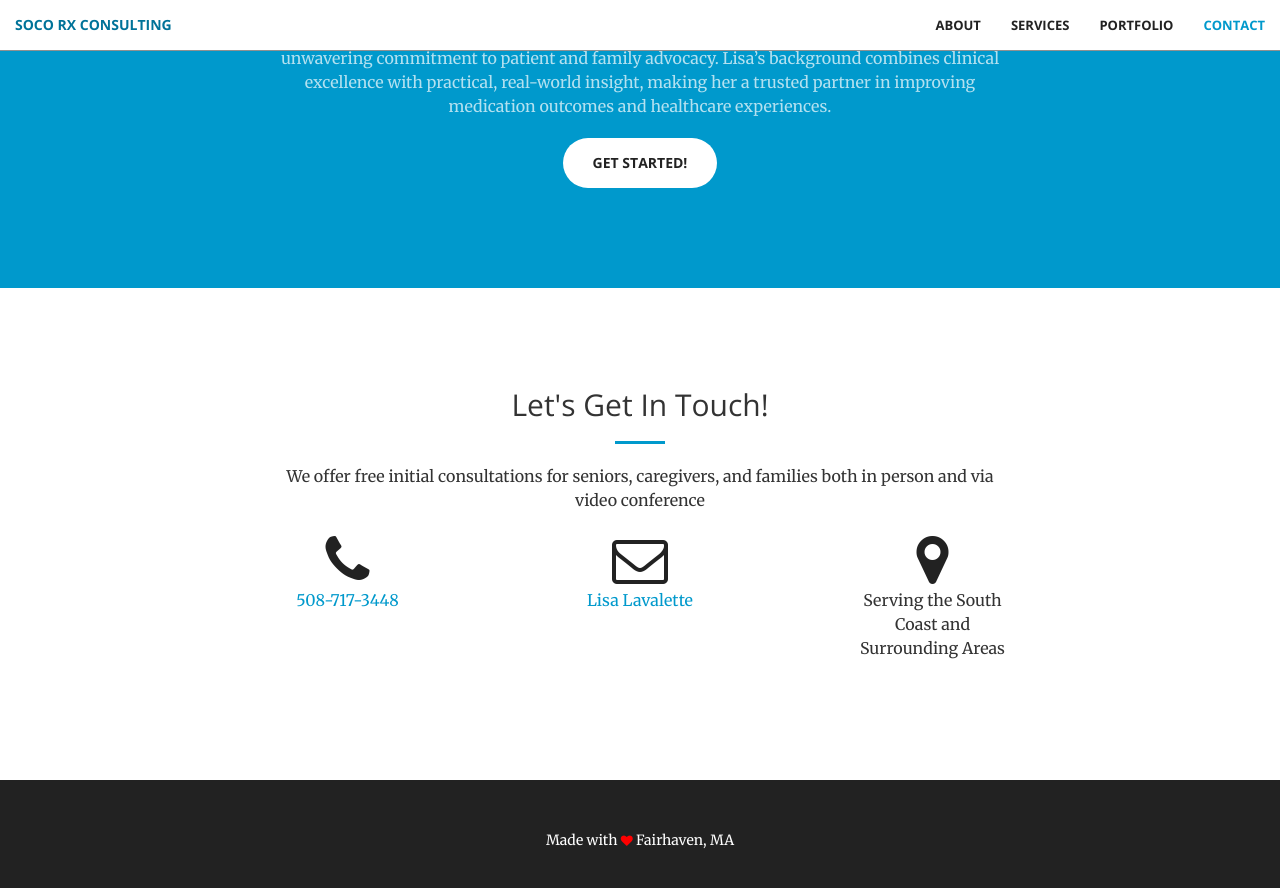
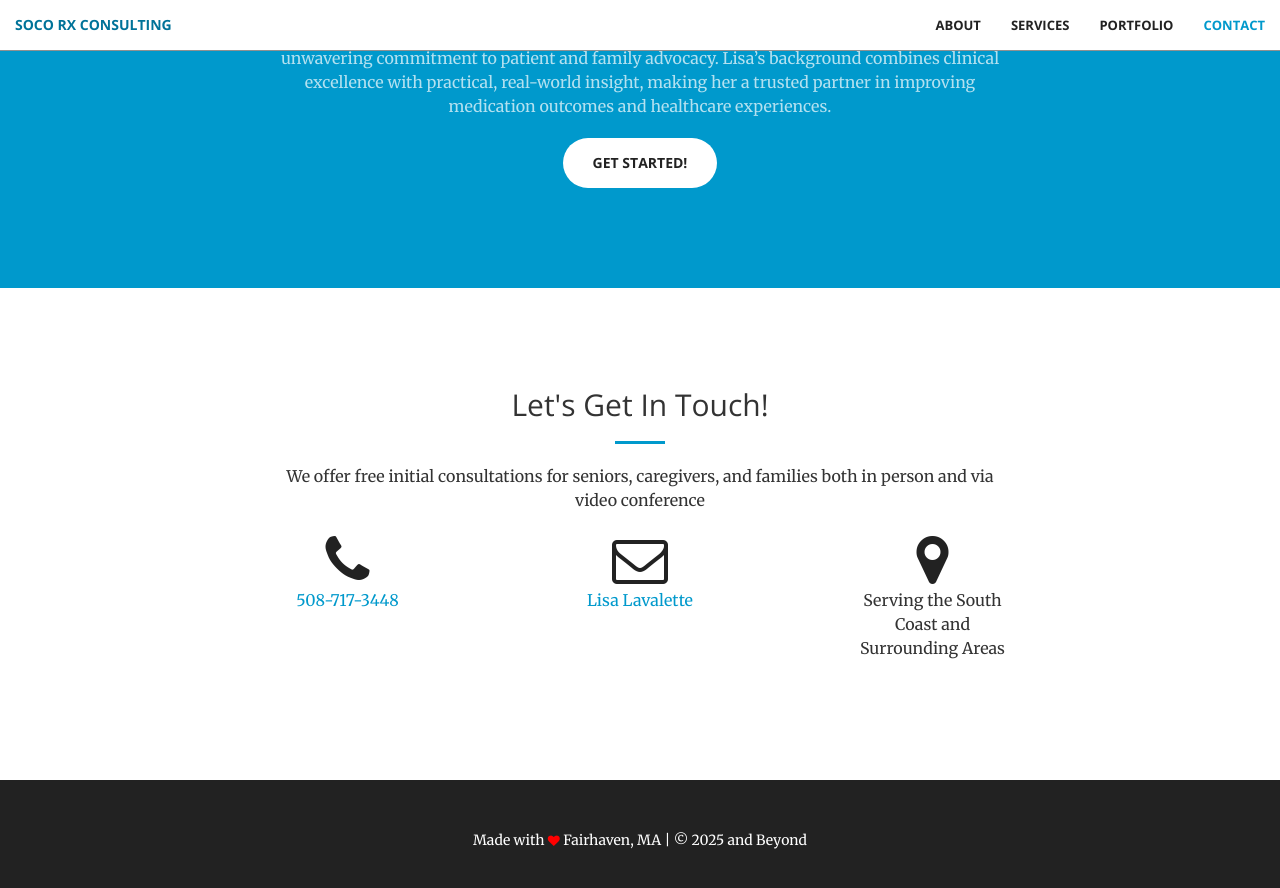
Before and after one commit to edlavalette/edlavalette.github.io, a Jekyll site: the page built from index.html, in a window 1280 px wide and 900 px high, scrolled down 2193 px. Shown: the top 888 px of the window. Built offline with Jekyll 4.4.1, drawn with Linux system fonts in a browser that asks for light colours.

Commit message:
Update aside.html

```diff
--- a/_includes/aside.html
+++ b/_includes/aside.html
@@ -1,7 +1,7 @@
 <aside class="bg-dark">
       <div class="container text-center">
           <!-- <div class="call-to-action">  -->
-              Made with <i class="fa fa-heart" style="font-size:12px;color:red"></i> Fairhaven, MA
+              Made with <i class="fa fa-heart" style="font-size:12px;color:red"></i> Fairhaven, MA | &copy; 2025 and Beyond
           <!-- </div>  -->
       </div>
 </aside>
```
